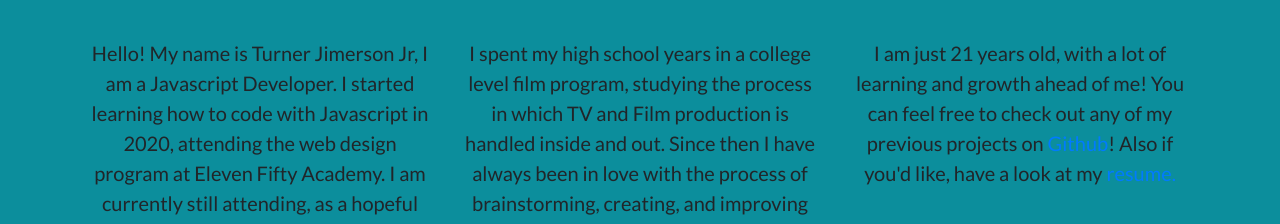
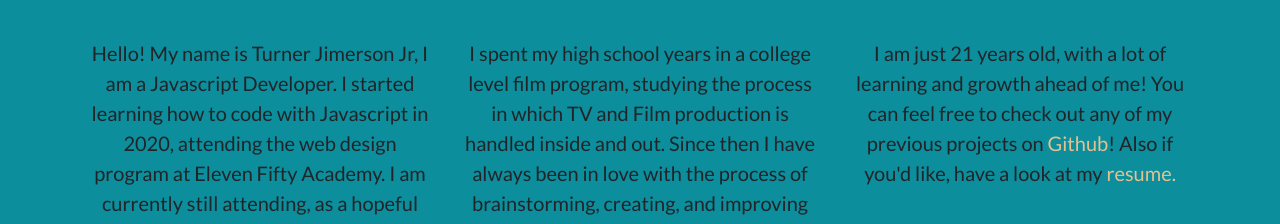
Before and after one commit to Turner344/turner344.github.io, a plain HTML site: page index.html in a window 1280 px wide. Shown: the part 840-1064 px from the top of the page. Drawn offline with nearby package versions, Linux system fonts and the light colour scheme.

Commit message:
changing text colors

```diff
--- a/CSS/about.css
+++ b/CSS/about.css
@@ -15,3 +15,11 @@
     text-align: center;
     margin-top: 3em;
 }
+
+#github{
+    color: var(--gold);
+}
+
+#resume{
+    color: var(--gold);
+}
--- a/index.html
+++ b/index.html
@@ -107,9 +107,9 @@
             <p class="aboutMe">
               I am just 21 years old, with a lot of learning and growth ahead of
               me! You can feel free to check out any of my previous projects on
-              <a href="https://github.com/Turner344" target="blank">Github</a>!
+              <a href="https://github.com/Turner344" id= "github" target="blank">Github</a>!
               Also if you'd like, have a look at my
-              <a href="./assets/Turner's Resume.pdf" download>resume.</a>
+              <a id="resume" href="./assets/Turner's Resume.pdf" target="blank">resume.</a>
             </p>
           </div>
         </div>
```
